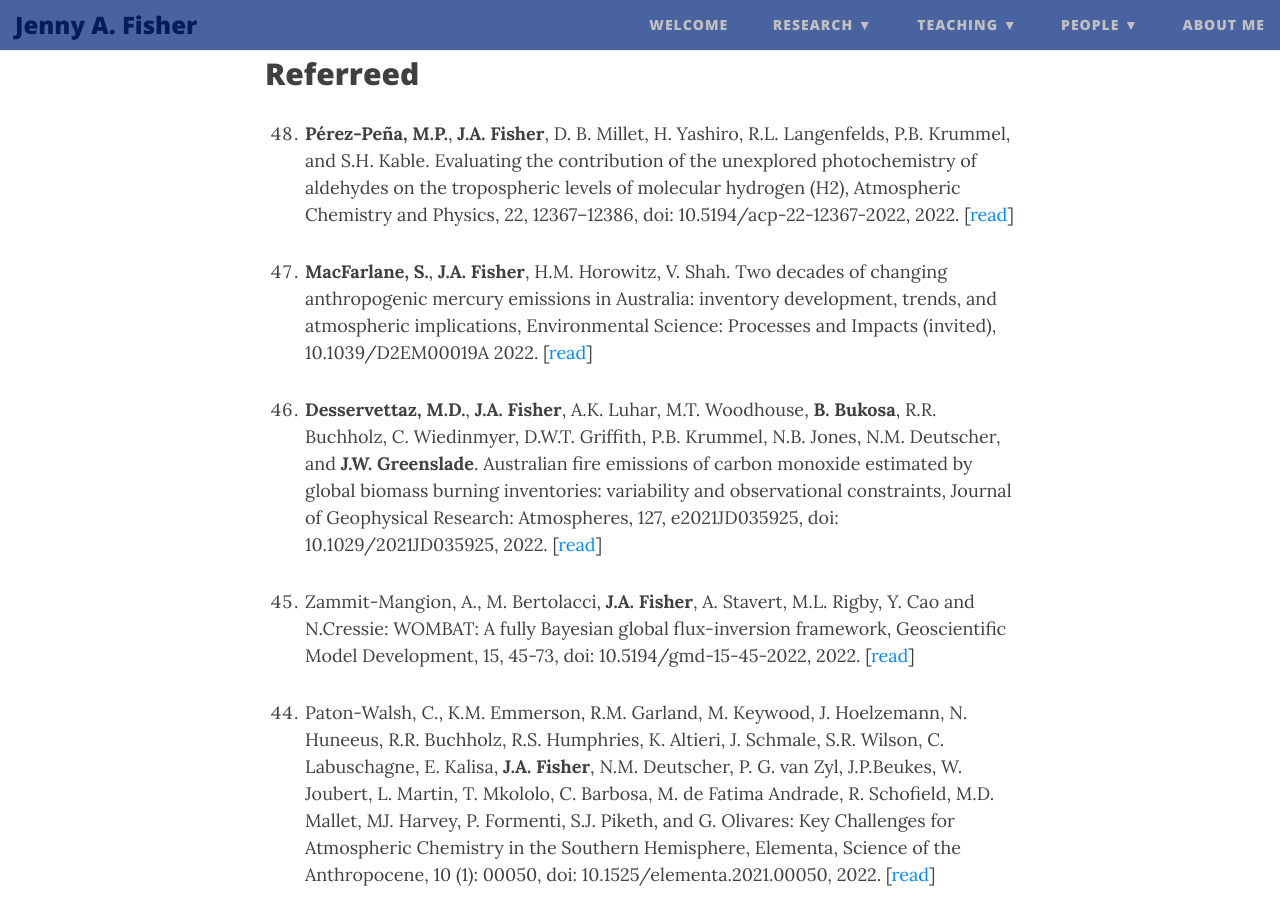
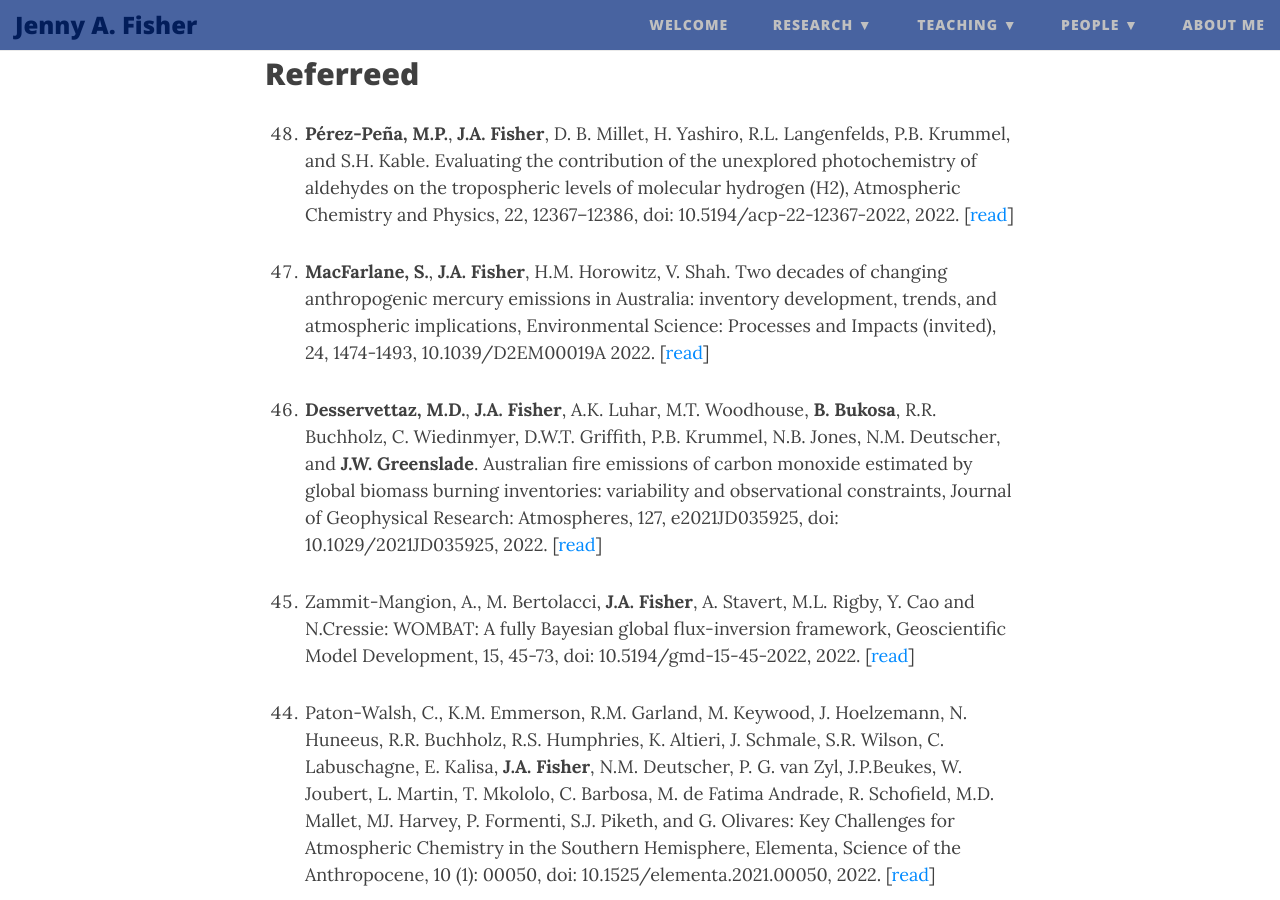
Before and after one commit to jennyfisher/jennyfisher.github.io, a Jekyll site: the page built from publications.md, in a window 1280 px wide and 900 px high, scrolled down 636 px. Built offline with Jekyll 4.4.1, drawn with Linux system fonts in a browser that asks for light colours; nearby versions of some CDN libraries.

Commit message:
Update publications.md

```diff
--- a/publications.md
+++ b/publications.md
@@ -20,7 +20,7 @@
 1. **Pérez-Peña, M.P.**, **J.A. Fisher**, D. B. Millet, H. Yashiro, R.L. Langenfelds, P.B. Krummel, and S.H. Kable. Evaluating the contribution of the unexplored photochemistry of aldehydes on the tropospheric levels of molecular hydrogen (H2), Atmospheric Chemistry and Physics, 22, 12367–12386, doi: 10.5194/acp-22-12367-2022, 2022. [[read](https://acp.copernicus.org/articles/22/12367/2022/)]
 
 
-1. **MacFarlane, S.**, **J.A. Fisher**, H.M. Horowitz, V. Shah. Two decades of changing anthropogenic mercury emissions in Australia: inventory development, trends, and atmospheric implications, Environmental Science: Processes and Impacts (invited), 10.1039/D2EM00019A 2022. [[read](https://doi.org/10.1039/D2EM00019A)]
+1. **MacFarlane, S.**, **J.A. Fisher**, H.M. Horowitz, V. Shah. Two decades of changing anthropogenic mercury emissions in Australia: inventory development, trends, and atmospheric implications, Environmental Science: Processes and Impacts (invited), 24, 1474-1493, 10.1039/D2EM00019A 2022. [[read](https://doi.org/10.1039/D2EM00019A)]
 
 3. **Desservettaz, M.D.**, **J.A. Fisher**, A.K. Luhar, M.T. Woodhouse, **B. Bukosa**, R.R. Buchholz, C. Wiedinmyer, D.W.T. Griffith, P.B. Krummel, N.B. Jones, N.M. Deutscher, and  **J.W. Greenslade**. Australian fire emissions of carbon monoxide estimated by global biomass burning inventories: variability and observational constraints, Journal of Geophysical Research: Atmospheres, 127, e2021JD035925, doi: 10.1029/2021JD035925, 2022. [[read](https://agupubs.onlinelibrary.wiley.com/doi/10.1029/2021JD035925)]
 
```
